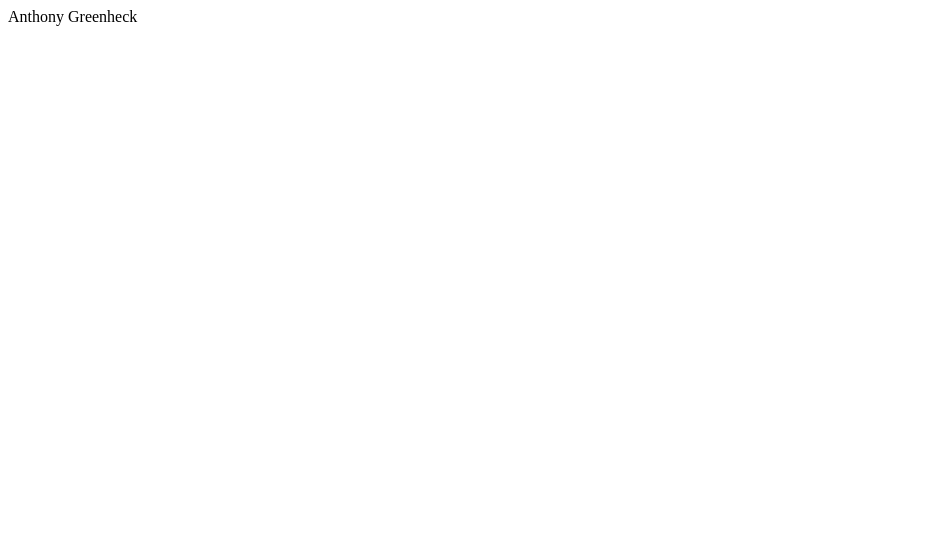
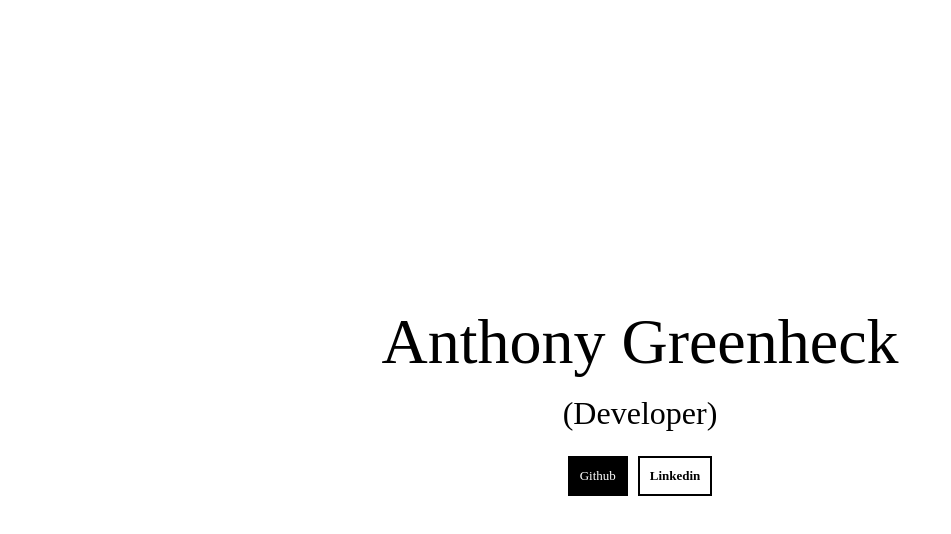
Before and after one commit to anthonyemg/ag, a plain HTML site: page index.html in a window 1280 px wide. Shown: the whole page, without its empty margins (0-951 px from the left). Drawn offline with Linux system fonts and the light colour scheme.

Commit message:
Added content

```diff
--- a/index.html
+++ b/index.html
@@ -3,10 +3,20 @@
     <head>
         <meta charset="UTF-8" />
         <title>AG</title>
+        <link rel="stylesheet" type="text/css" href="style.css">
     </head>
     <body>
-        <div id="app">
-            <span>Anthony Greenheck</span>
+        <div class="container">
+            <span class="name">Anthony Greenheck</span>
+            <span class="job">(Developer)</span>
+            <div class="buttons">
+                <a href="https://github.com/anthonyemg" target="_blank">
+                    Github
+                </a>
+                <a href="https://www.linkedin.com/in/anthonygreenheck/" target="_blank">
+                    Linkedin
+                </a>
+            </div>
         </div>
     </body>
 </html>
--- /dev/null
+++ b/style.css
@@ -0,0 +1,48 @@
+body {
+    display: flex;
+    height: 100vh;
+    justify-content: center;
+    margin: 0;
+}
+
+.container {
+    align-items: center;
+    display: flex;
+    flex-direction: column;
+    justify-content: center;
+}
+
+.name {
+    font-size: 4em;
+}
+
+.job {
+    margin-top: 0.5em;
+    font-size: 2em;
+}
+
+.buttons {
+    display: flex;
+    margin-top: 1.5em;
+}
+
+.buttons a {
+    border: 2px solid black;
+    font-size: small;
+    padding: 10px;
+    text-decoration: none;
+}
+
+.buttons a:first-child {
+    background: black;
+    color: white;
+    margin: 0 5px 0 0;
+}
+
+.buttons a:last-child {
+    background: white;
+    border: 2px solid black;
+    color: black;
+    font-weight: 600;
+    margin: 0 0 0 5px;
+}
```
Also changed, not shown: 1 other file.
